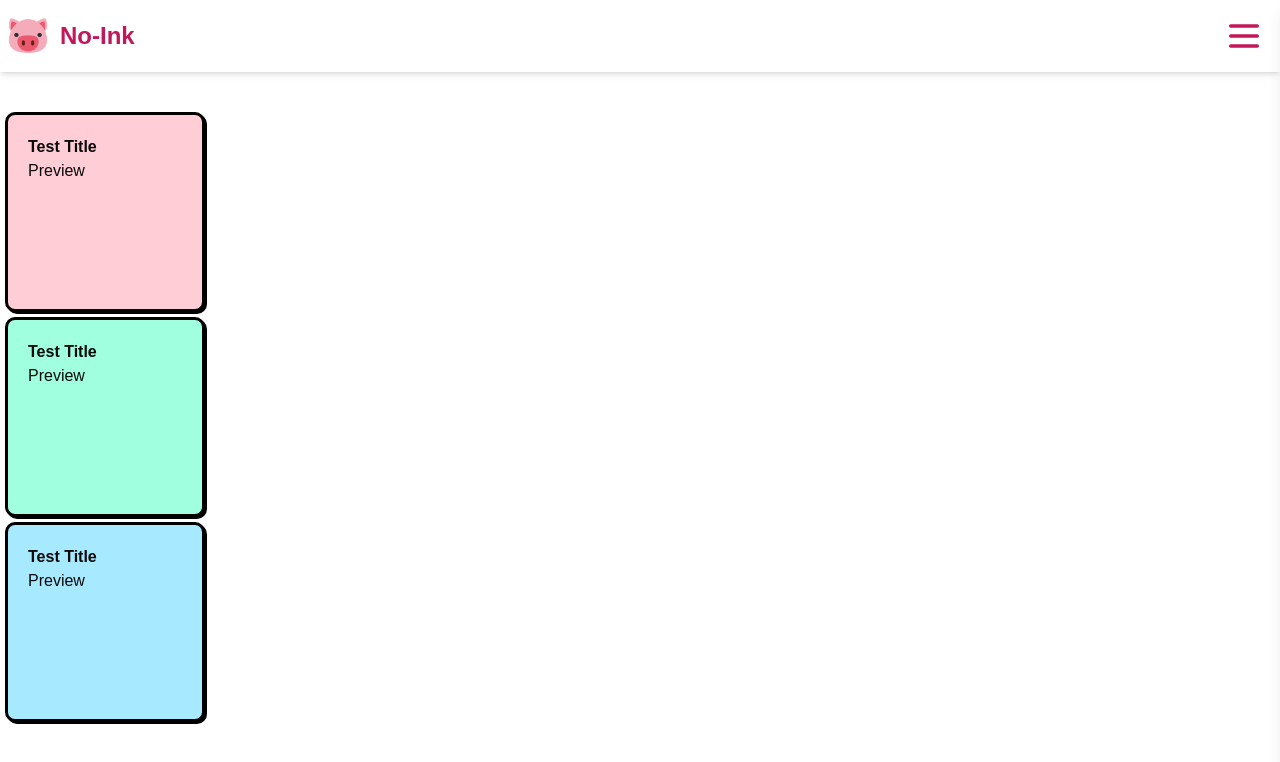
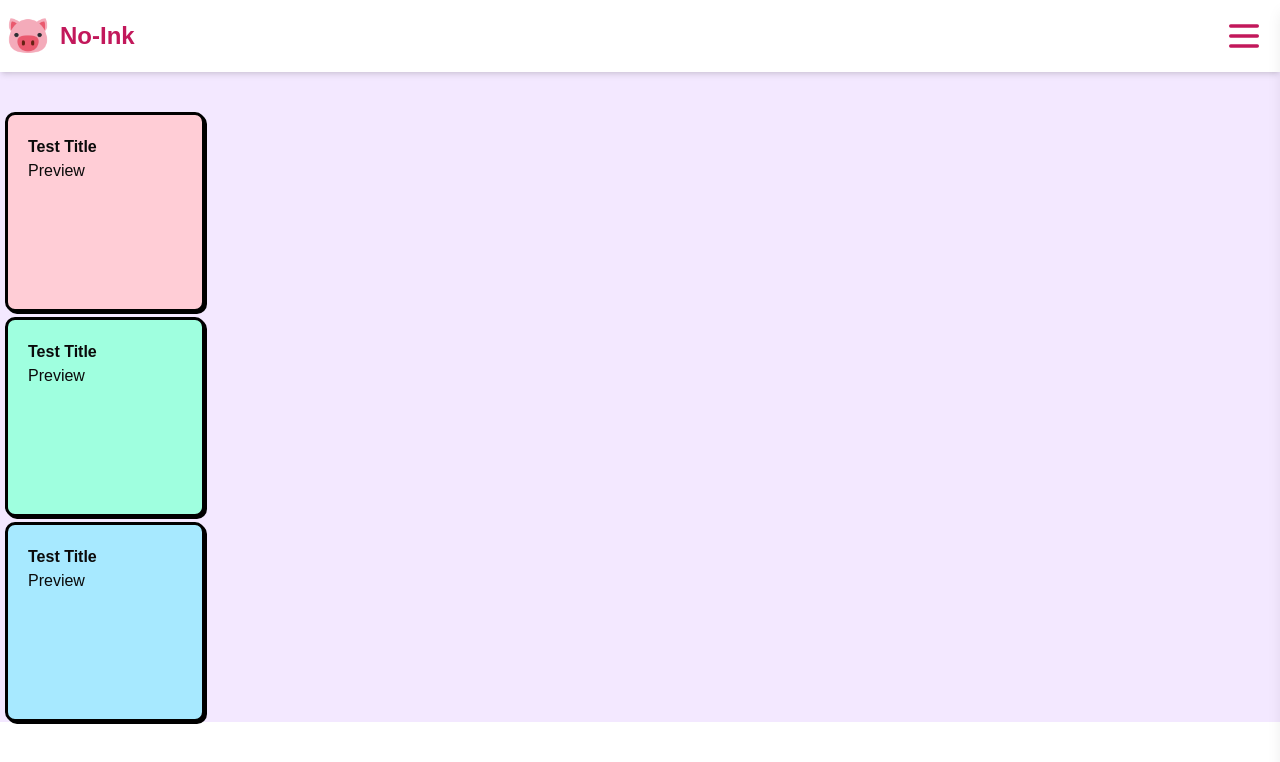
Before and after one commit to kaavyarao05/notes-site, a Next.js app: page / in a window 1280 px wide. Shown: the top 762 px of the page. Built offline with nearby package versions, Linux system fonts and the light colour scheme.

Commit message:
bg color added

```diff
--- a/app/notes/[id]/page.jsx
+++ b/app/notes/[id]/page.jsx
@@ -317,7 +317,7 @@ export default function TextEditor() {
   }
 
   return (
-    <main className="pb-6 h-screen flex flex-col">
+    <main className="pb-6 h-screen flex flex-col bg-purple-50">
       <Navbar />
 
       <input
@@ -326,11 +326,8 @@ export default function TextEditor() {
         className="pl-5 text-2xl font-bold mb-4 border-b-2 focus:outline-none bg-transparent w-full"
       />
 
-
-      {/* Flex container for text editor and drawing area */}
-
         {/* ✍️ Text Editor */}
-        <div className="flex-1 flex flex-col border p-4 rounded-md shadow-md overflow-hidden">
+        <div className="flex-1 flex flex-col border p-4 rounded-md shadow-md overflow-hidden bg-white">
 
           <div className="mb-2 space-x-2">
             <button
--- a/app/page.tsx
+++ b/app/page.tsx
@@ -69,7 +69,7 @@ export default function Home() {
   }
 
   return (
-    <div>
+    <div className="bg-purple-100">
       <Navbar username="test" addnote={handleAddNote} random_color={getRandomColour}/>
       <div>
         {noteComponents}
```
